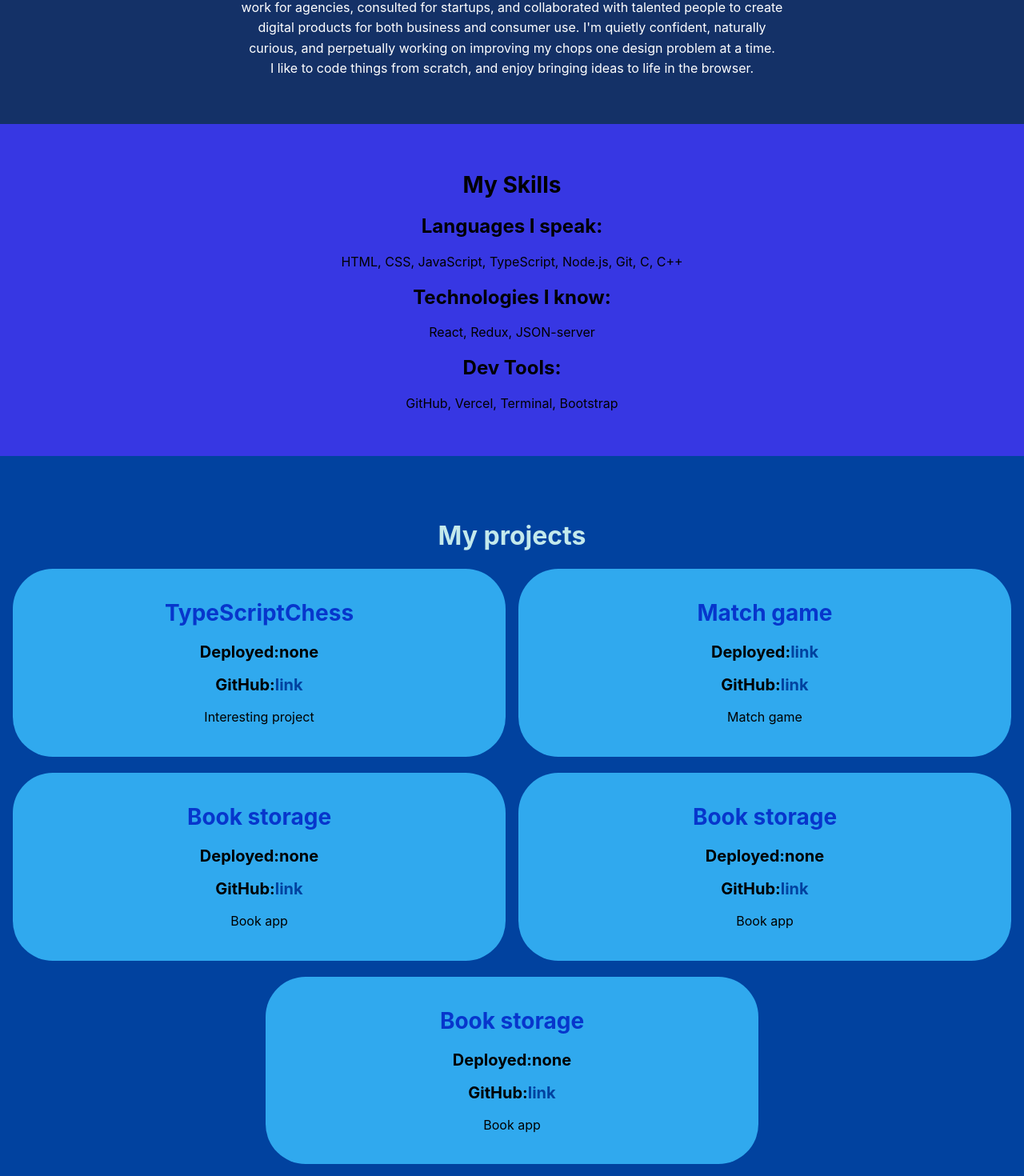
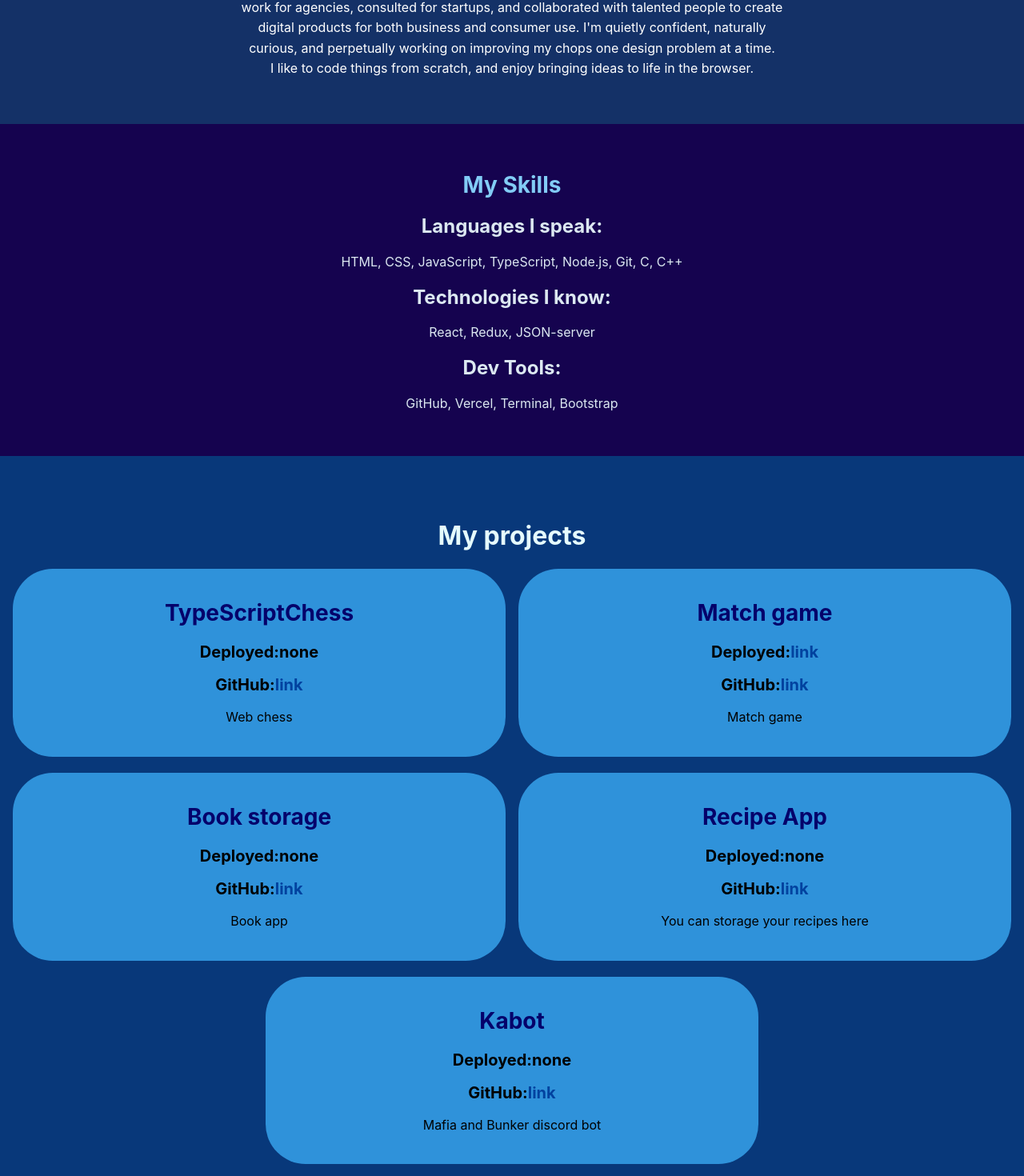
Before and after one commit to Kabadzh0b/portfolio, a React (Create React App) app: page / in a window 1280 px wide. Shown: the part 1121-2591 px from the top of the page at 80% size. Built offline with nearby package versions, Linux system fonts and the light colour scheme.

Commit message:
styles improved

```diff
--- a/src/App.css
+++ b/src/App.css
@@ -1,4 +1,4 @@
 .App {
   text-align: center;
-  background-color: #01429f;
+  background-color: #08387a;
 }
--- a/src/components/Projects/Project/Project.css
+++ b/src/components/Projects/Project/Project.css
@@ -3,13 +3,13 @@
 .ProjectCard h1{
     font-size: 30px;
     font-style: revert;
-    color: #0736cc;
+    color: #05016b;
 }
 
 /* Apply styles to the individual project cards */
 .ProjectCard {
     width: 45%; /* Adjust the width based on your preference */
-    background-color: #30a9ee;
+    background-color: #2f92da;
     padding: 20px;
     border-radius: 50px;
     margin-bottom: 20px;
--- a/src/components/Projects/Projects.css
+++ b/src/components/Projects/Projects.css
@@ -3,7 +3,7 @@
 }
 
 .ProjectsHeader{
-    color: #c3e9ec;
+    color: #e5fbfd;
 }
 
 .ProjectsContainer h1 {
--- a/src/components/Projects/Projects.tsx
+++ b/src/components/Projects/Projects.tsx
@@ -9,16 +9,16 @@ const Projects = () => {
             <div className="ProjectsContainer InLineFlexWrap SpaceEvenly">
                 <Project name={"TypeScriptChess"} deployedLink={""}
                          gitHubLink={"https://github.com/Kabadzh0b/TypeScriptChess"}
-                         description={"Interesting project"}/>
+                         description={"Web chess"}/>
                 <Project name={"Match game"}
                          deployedLink={"https://stormotion-internship-js-test-task-moa3.vercel.app/"} gitHubLink={""}
                          description={"Match game"}/>
                 <Project name={"Book storage"} deployedLink={""}
                          gitHubLink={"https://github.com/Kabadzh0b/Book-storage"} description={"Book app"}/>
-                <Project name={"Book storage"} deployedLink={""}
-                         gitHubLink={"https://github.com/Kabadzh0b/Book-storage"} description={"Book app"}/>
-                <Project name={"Book storage"} deployedLink={""}
-                         gitHubLink={"https://github.com/Kabadzh0b/Book-storage"} description={"Book app"}/>
+                <Project name={"Recipe App"} deployedLink={""}
+                         gitHubLink={"https://github.com/Kabadzh0b/Recipe-Management-App"} description={"You can storage your recipes here"}/>
+                <Project name={"Kabot"} deployedLink={""}
+                         gitHubLink={"https://github.com/Kabadzh0b/Kabot"} description={"Mafia and Bunker discord bot"}/>
             </div>
         </div>
     )
--- a/src/components/Skills/Skills.css
+++ b/src/components/Skills/Skills.css
@@ -1,9 +1,10 @@
 .SkillsContainer {
-    background-color: #3737e3;
+    background-color: #15034f;
     padding: 40px;
 }
 
 .SkillsContainer h1 {
+    color: #82ccf6;
     font-size: 28px;
     font-weight: bold;
     text-align: center;
@@ -11,7 +12,7 @@
 }
 
 .SkillList {
-    list-style: none;
+    color: #dce8f1;
     padding: 0;
     margin: 0;
 }
--- a/src/components/Skills/Skills.tsx
+++ b/src/components/Skills/Skills.tsx
@@ -8,11 +8,11 @@ const Skills = () => {
     return(
         <div className="SkillsContainer">
             <h1>My Skills</h1>
-            <ul className="SkillList">
+            <div className="SkillList">
                 <Languages/>
                 <Technologies/>
                 <DevTools/>
-            </ul>
+            </div>
         </div>
     )
 }
```
